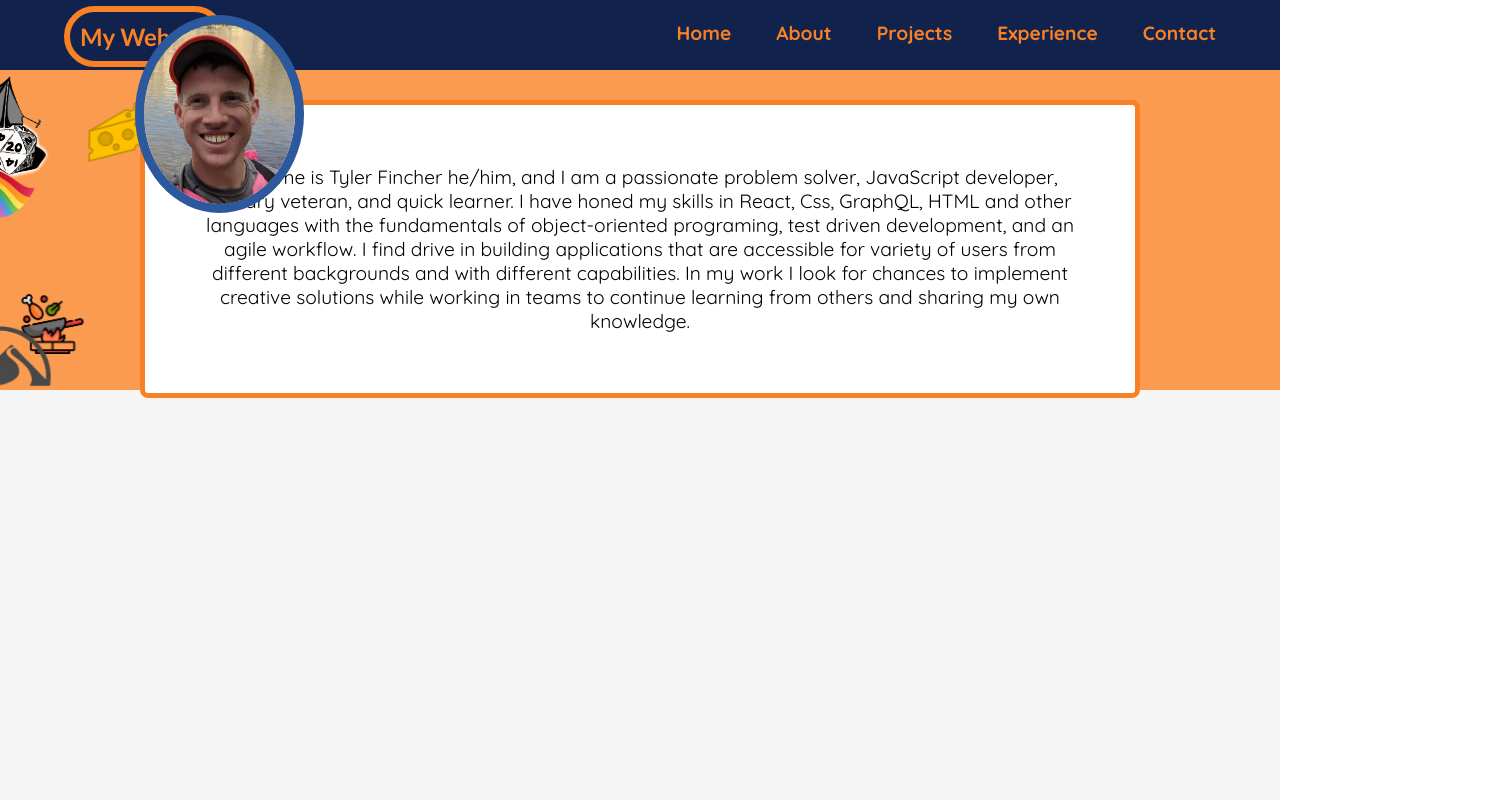
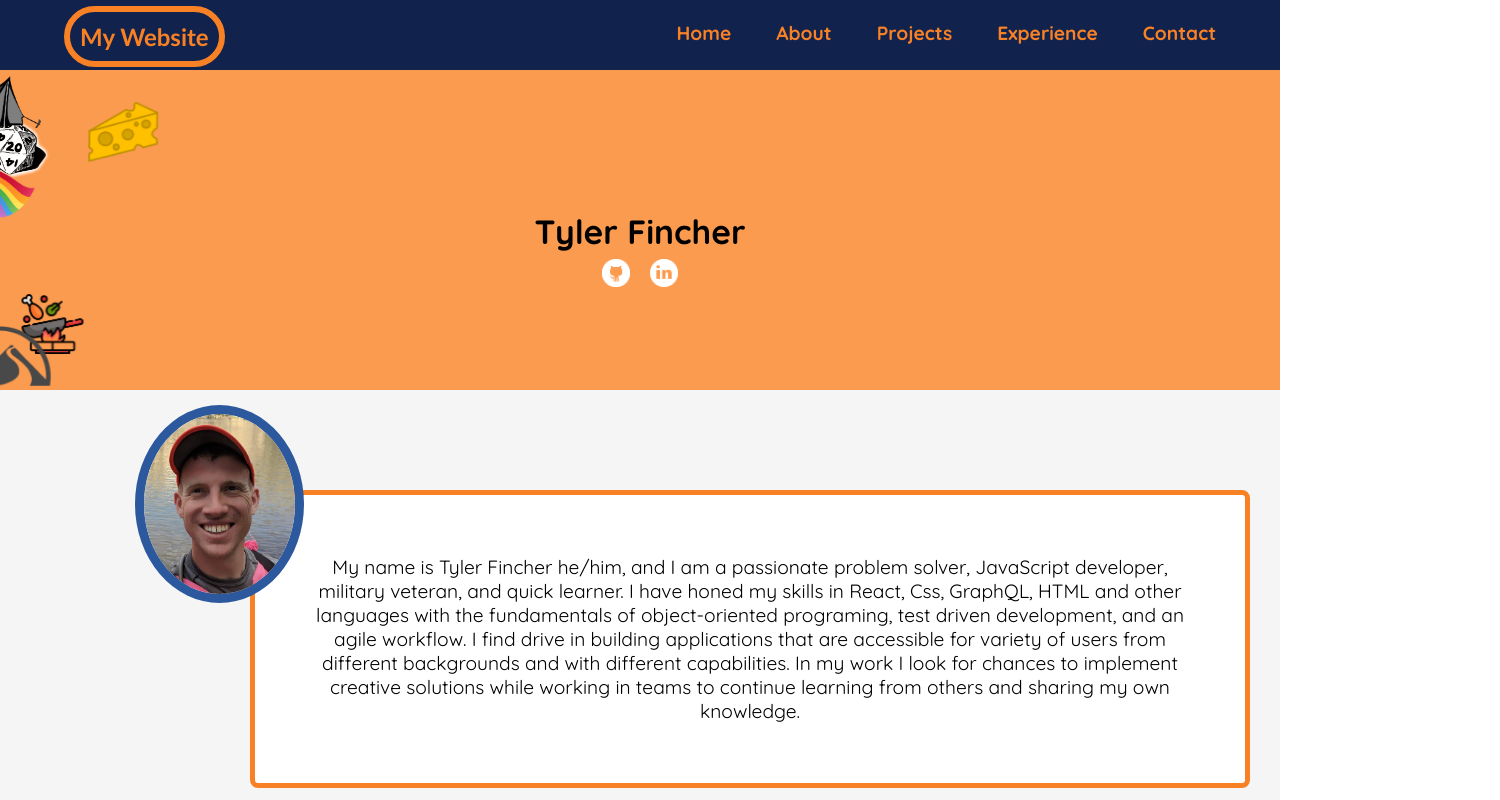
Before and after one commit to relyt4me/personal-website, a React (Create React App) app: page / in a window 1280 px wide. Shown: the top 800 px of the page, 1500 px wide, since content can reach past the window. Built offline with nearby package versions, Linux system fonts and the light colour scheme.

Commit message:
Add container for ease of access

```diff
--- a/src/components/About/About.js
+++ b/src/components/About/About.js
@@ -8,8 +8,10 @@ const About = () => {
   return (
     <div>
       <section className="about">
-        <img src={profilePic} alt={`${name} headshot`} />
-        <article className="bio">{bioDescription}</article>
+        <div className="about-container">
+          <img src={profilePic} alt={`${name} headshot`} />
+          <article className="bio">{bioDescription}</article>
+        </div>
       </section>
     </div>
   );
```
